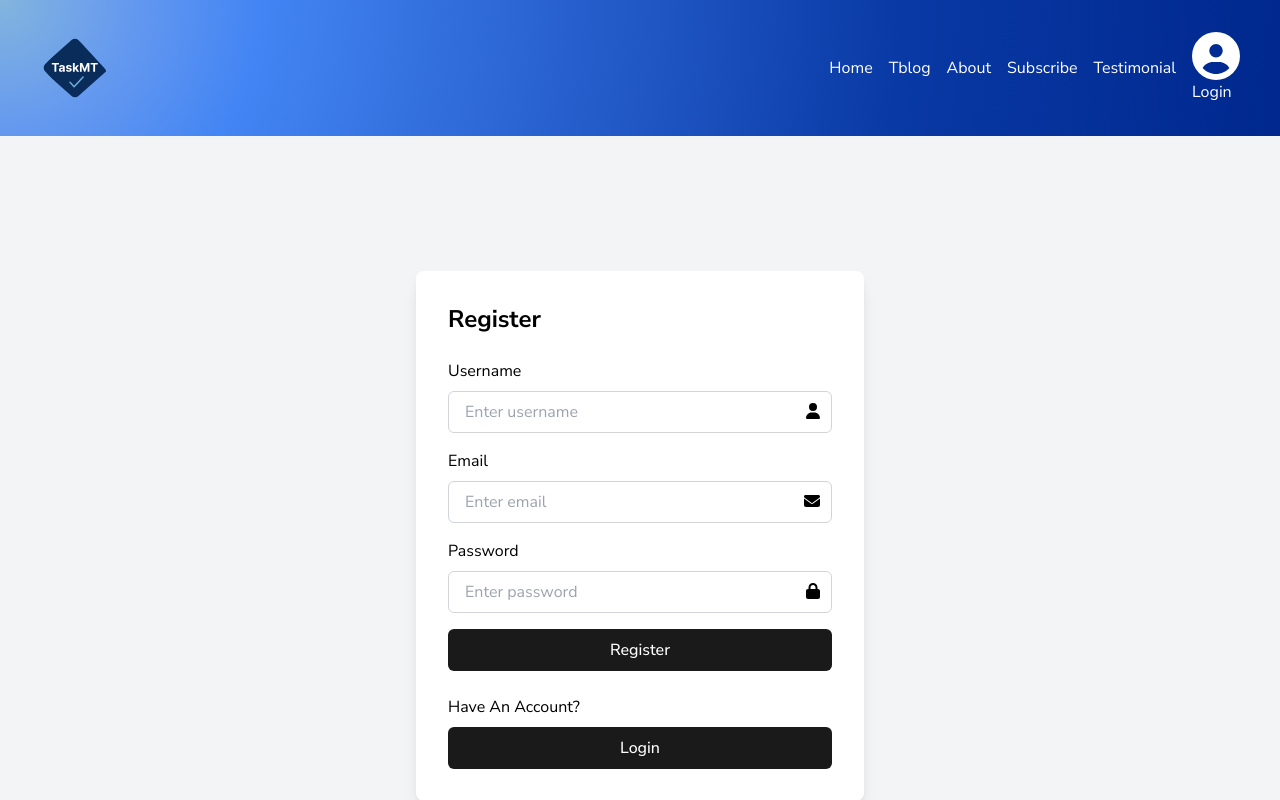
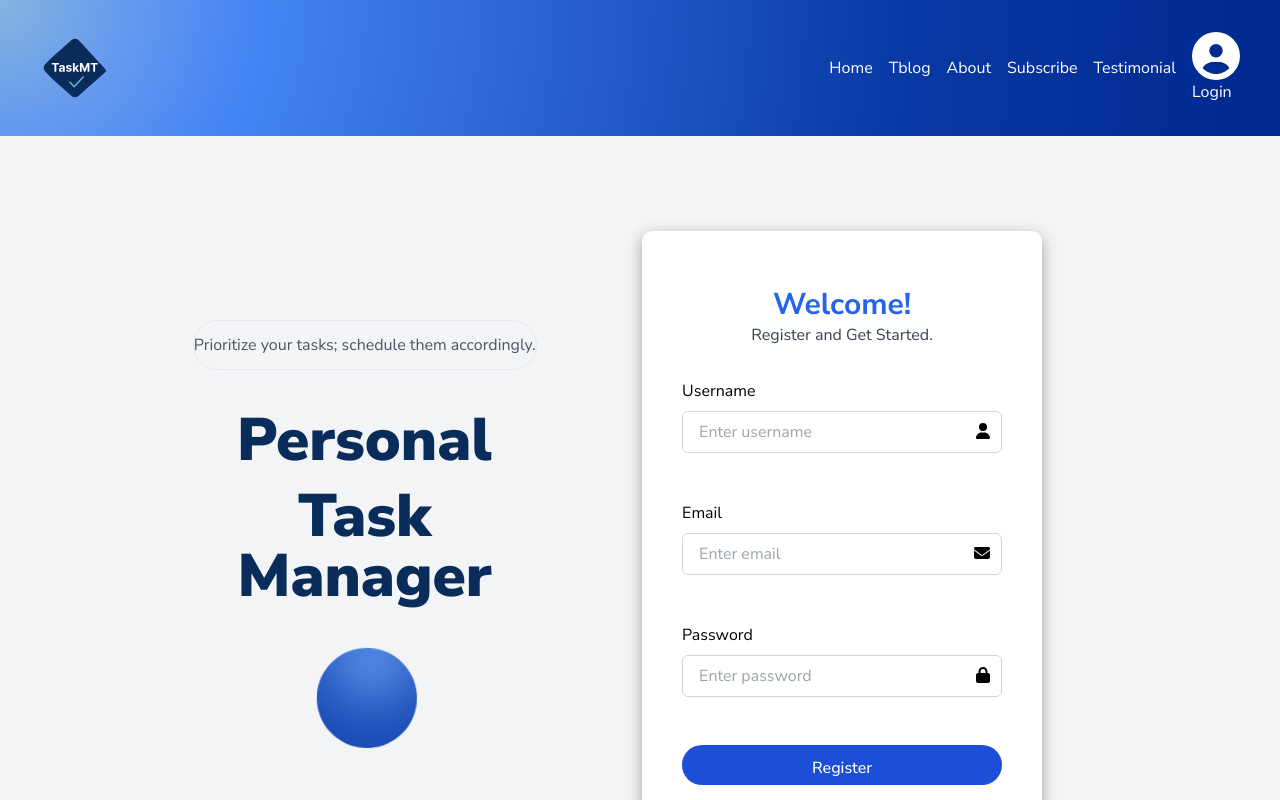
Before and after one commit to Vanessa082/TaskMT, a React (Vite) app in the folder TaskMT_frontend/: page /registration in a window 1280 px wide. Shown: the top 800 px of the page. Built offline with nearby package versions, Linux system fonts and the light colour scheme; no server answers.

Commit message:
worked on the styling of the login page

```diff
--- a/TaskMT_frontend/src/Component/specific/dashboard-side-nav/UserAvatar.jsx
+++ b/TaskMT_frontend/src/Component/specific/dashboard-side-nav/UserAvatar.jsx
@@ -24,7 +24,6 @@ function UserAvatar() {
           </MenuButton>
         </div>
       </Menu>
-
   );
 }
 
--- a/TaskMT_frontend/src/Pages/LoginPage/Login.jsx
+++ b/TaskMT_frontend/src/Pages/LoginPage/Login.jsx
@@ -73,7 +73,7 @@ export default function Login() {
               Welcome back!
             </p>
             <p className="text-center text-base text-gray-700 ">
-              Keep all your credential safge.
+              Keep all your credential safe.
             </p>
           </div>
 
@@ -107,14 +107,16 @@ export default function Login() {
           >
             Submit
           </button>
+          <div className=" mt-6 text-nowrap text-center">
+            <h4 className="text-primary inline">Do Not Have An Account?</h4>
+            <Link
+              to="/registration"
+              className="font-semibold text-center ml-1 "
+            >
+              Register
+            </Link>
+          </div>
         </form>
-
-        <div className=" mt-6 text-nowrap">
-          <h4 className="text-primary inline">Do Not Have An Account?</h4>
-          <Link to="/registration" className="font-semibold text-center ml-1 ">
-            Register
-          </Link>
-        </div>
       </div>
     </div>
   );
--- a/TaskMT_frontend/src/Pages/Register/Register.jsx
+++ b/TaskMT_frontend/src/Pages/Register/Register.jsx
@@ -43,10 +43,40 @@ export default function Register() {
   };
 
   return (
-    <div className="flex justify-center items-center min-h-screen bg-gray-100 p-4">
-      <div className="bg-white p-8 rounded-lg shadow-lg max-w-md w-full">
-        <h1 className="text-2xl font-bold text-primary mb-6">Register</h1>
-        <form onSubmit={handleSubmit}>
+    <div className="flex flex-row justify-center items-center min-h-screen bg-[#f3f4f6] p-4 lg:flex-row">
+      <div className="w-full md:w-auto flex ga-40 flex-col md:flex-row items-center">
+        <div className="h-full w-full lg:w-2/3 flex flex-col items-center justify-center">
+          <div className="w-full md:max-w-lg 2xl:max-w-3xl flex flex-col items-center gap-5 md:gap-y-10 2xl:-mt-20">
+            <span className="flex gap-1  py-3 border rounded-full text-sm md:text-base bordergray-300 text-gray-600 text-nowrap">
+              Prioritize your tasks; schedule them accordingly.
+            </span>
+
+            <p className="flex flex-col gap-0 md:gap-4 text-4xl md:text-6xl 2xl:text-7xl font-black text-center text-primary-color">
+              <span>Personal</span>
+              <span>Task Manager</span>
+            </p>
+
+            <div className="cell">
+              <div className="circle rotate-in-up-left"></div>
+            </div>
+          </div>
+        </div>
+      </div>
+
+      <div className="w-full md:w-1/3 p-4 md:p-1 flex flex-col justify-center items-center">
+        <form
+          className="form-container w-full md:w-[400px] flex flex-col gap-y-8 bg-white px-10 pt-14 pb-14"
+          onSubmit={handleSubmit}
+        >
+          <div className="">
+            <p className="text-blue-600 text-3xl font-bold text-center">
+              Welcome!
+            </p>
+            <p className="text-center text-base text-gray-700 ">
+              Register and Get Started.
+            </p>
+          </div>
+
           <div className="mb-4">
             <label htmlFor="username" className="block text-secondary mb-2">
               Username
@@ -109,18 +139,24 @@ export default function Register() {
 
           <button
             type="submit"
-            className="w-full bg-primary text-white py-2 rounded-md hover:bg-primary-dark transition-colors"
+            className="w-full h-10 bg-blue-700 text-white rounded-full"
           >
             Register
           </button>
         </form>
-        <h4 className="text-primary mt-6">Have An Account?</h4>
-        <Link to="/login">
-          <button className="w-full bg-secondary text-white py-2 rounded-md hover:bg-secondary-dark transition-colors mt-2">
-            Login
-          </button>
-        </Link>
       </div>
     </div>
+    // <div className="flex justify-center items-center min-h-screen bg-gray-100 p-4">
+    //   <div className="bg-white p-8 rounded-lg shadow-lg max-w-md w-full">
+    //     <h1 className="text-2xl font-bold text-primary mb-6">Register</h1>
+    //
+    //     <h4 className="text-primary mt-6">Have An Account?</h4>
+    //     <Link to="/login">
+    //       <button className="w-full bg-secondary text-white py-2 rounded-md hover:bg-secondary-dark transition-colors mt-2">
+    //         Login
+    //       </button>
+    //     </Link>
+    //   </div>
+    // </div>
   );
 }
--- a/TaskMT_frontend/src/Pages/landing-page/heroSection.jsx
+++ b/TaskMT_frontend/src/Pages/landing-page/heroSection.jsx
@@ -1,4 +1,3 @@
-import landing from "../../../public/assets/landing.svg";
 import { Link } from "react-router-dom";
 
 export default function Herosection() {
@@ -13,7 +12,7 @@ export default function Herosection() {
         </p>
       </div>
 
-      <img src={landing} alt="landing_icon" />
+      <img src="/assets/landing.svg" alt="landing_icon" />
 
       <div className="flex flex-col w-80 items-center">
         <p className="text-secondary-color font-bold text-lg text-nowrap pb-8">
--- a/TaskMT_frontend/src/Pages/landing-page/tblog.jsx
+++ b/TaskMT_frontend/src/Pages/landing-page/tblog.jsx
@@ -1,21 +1,24 @@
-import blog from "../../../public/assets/blog.gif"
-
 export default function Tblog() {
   return (
     <div className="flex items-center justify-between">
       <div className="w-30 flex flex-col">
-                    <h2 className="text-lg font-bold text-secondary-color">Getting started with Super TaskMT</h2>
+        <h2 className="text-lg font-bold text-secondary-color">
+          Getting started with Super TaskMT
+        </h2>
         <p className="text-sm text-gray-500">2024</p>
         <p className="text-base mt-4">
-                        TaskMT has as its purpose to develop an understandable and user-friendly tool that enables users to effectively organize their tasks, manage their projects, and meet deadlines.
-                        While the app won't magically solve all your productivity, time management, and procrastination issues, the combination of planning…
+          TaskMT has as its purpose to develop an understandable and
+          user-friendly tool that enables users to effectively organize their
+          tasks, manage their projects, and meet deadlines. While the app won't
+          magically solve all your productivity, time management, and
+          procrastination issues, the combination of planning…
         </p>
         <button className="bg-primary-color text-text-color-1 px-8 py-2 mt-4 rounded-md">
           Read More
         </button>
       </div>
 
-                <img src={blog} alt="blog post icon" className="w-70" />
+      <img src="/assets/blog.gif" alt="blog post icon" className="w-70" />
     </div>
-    )
+  );
 }
--- a/TaskMT_frontend/src/Pages/landing-page/testimonial.jsx
+++ b/TaskMT_frontend/src/Pages/landing-page/testimonial.jsx
@@ -1,26 +1,23 @@
-import img1 from "../../../public/assets/img1.jpeg"
-import img2 from "../../../public/assets/img2.jpeg"
-import img3 from "../../../public/assets/img3.jpg"
 import { FontAwesomeIcon } from "@fortawesome/react-fontawesome";
 import { faLinkedin, faFacebook, faTwitter, faGithub, faDev, faReddit } from '@fortawesome/free-brands-svg-icons';
 
 const TestimonialItems = [
     {
-        image: img1,
+        image: "/assets/img1.jpeg",
         quote: {
             text: "This is an amazing System!",
             author: "Wah Vanessa",
         },
     },
     {
-        image: img2,
+        image: "/assets/img2.jpeg",
         quote: {
             text: "I would highly recommend this.",
             author: "Ayuk Gires",
         },
     },
     {
-        image: img3,
+        image: "/assets/img3.jpg",
         quote: {
             text: "A must-have for everyone.",
             author: "Alice Johnson",
```
Lines whose indentation alone changed are shown as unchanged.
